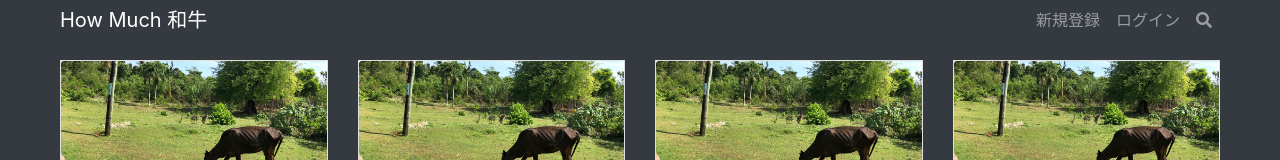
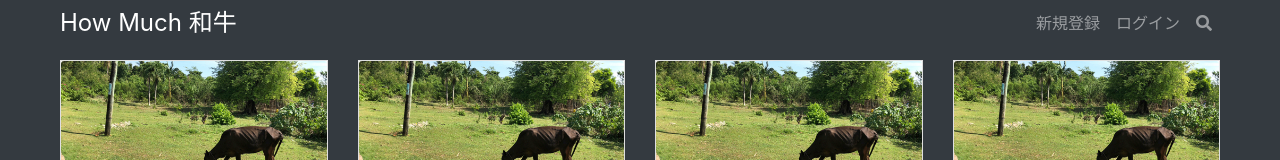
Before and after one commit to snmtnnk/wagyu_price, a plain HTML site: page index.html in a window 1280 px wide. Shown: the top 160 px of the page. Drawn offline with Linux system fonts and the light colour scheme.

Commit message:
タイトルの文字を大きくした

```diff
--- a/css/style.css
+++ b/css/style.css
@@ -82,3 +82,7 @@ footer {
     border-radius: 50%;
   }
 }
+
+.main-title_big {
+  font-size: 24px;
+}
--- a/index.html
+++ b/index.html
@@ -13,7 +13,7 @@
 
 <body>
   <nav class="navbar navbar-expand-sm bg-dark navbar-dark fixed-top content-width">
-    <span class="navbar-brand mr-auto navbar-brand-center">How Much 和牛</span>
+    <span class="navbar-brand mr-auto navbar-brand-center main-title_big">How Much 和牛</span>
     <ul class="navbar-nav">
       <li class="nav-item d-none d-sm-block">
         <a class="nav-link" href="#">新規登録</a>
```
